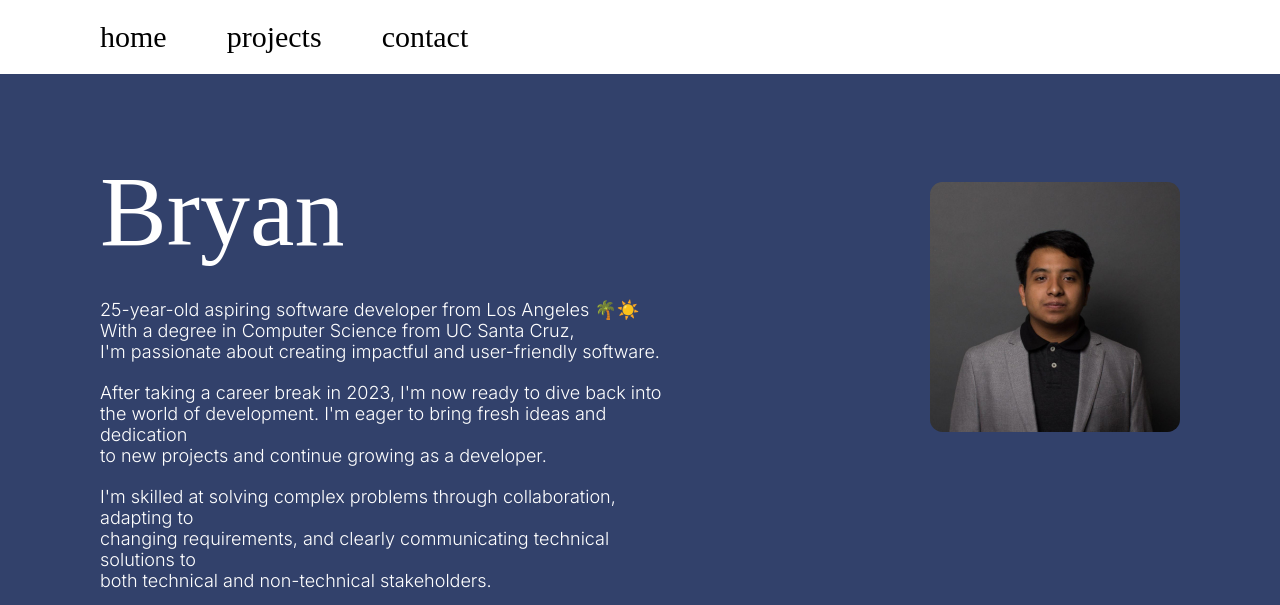
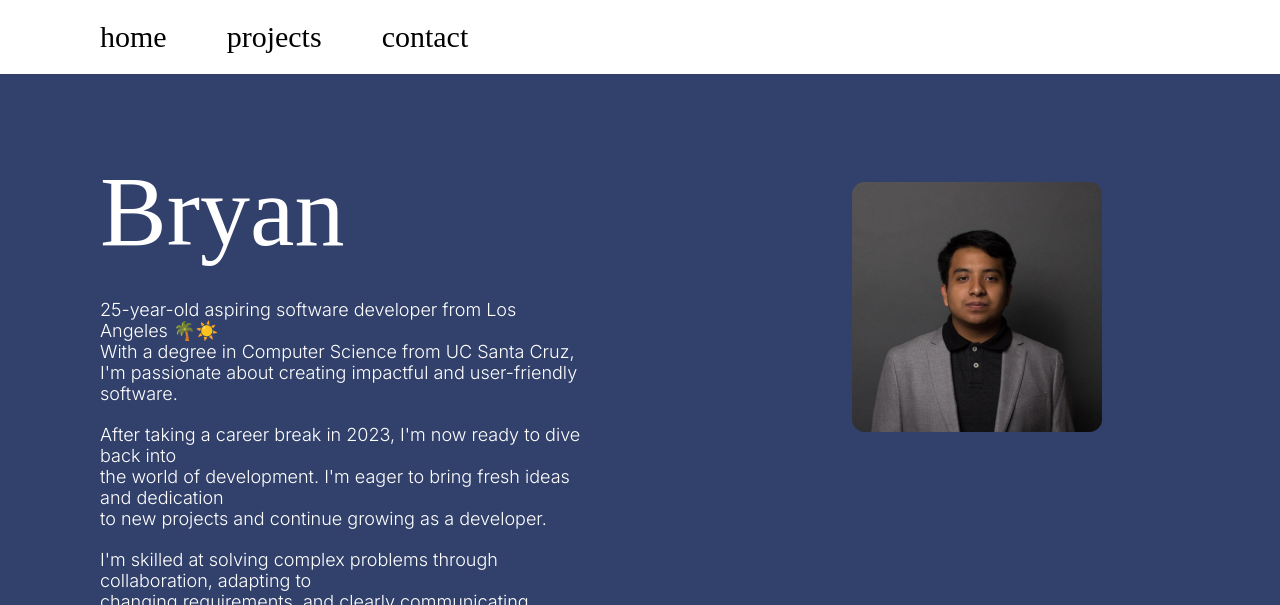
Before and after one commit to blopez024/personal_webpage, a plain HTML site: page index.html in a window 1280 px wide. Shown: the top 605 px of the page. Drawn offline with Linux system fonts and the light colour scheme; a web font is replaced by a local one.

Commit message:
fix profile pic alignment

```diff
--- a/style.css
+++ b/style.css
@@ -56,8 +56,12 @@ main {
   display: flex;
   flex-direction: row;
   justify-content: start;
-  gap: 250px;
+  gap: 30px;
   width: auto;
+}
+
+.bio-text {
+  width: 45%;
 }
 
 .bio-text h1 {
@@ -122,6 +126,13 @@ svg:hover {
   stroke: black;
 }
 
+.profile {
+  width: 45%;
+
+  display: flex;
+  flex-direction: row-reverse;
+}
+
 /* https://www.w3schools.com/css/css3_images.asp */
 .profile img {
   border-radius: 5%;
@@ -130,6 +141,7 @@ svg:hover {
   */
   margin-top: 28px;
   width: 250px;
+  height: 250px;
 }
 
 .title-section {
```
